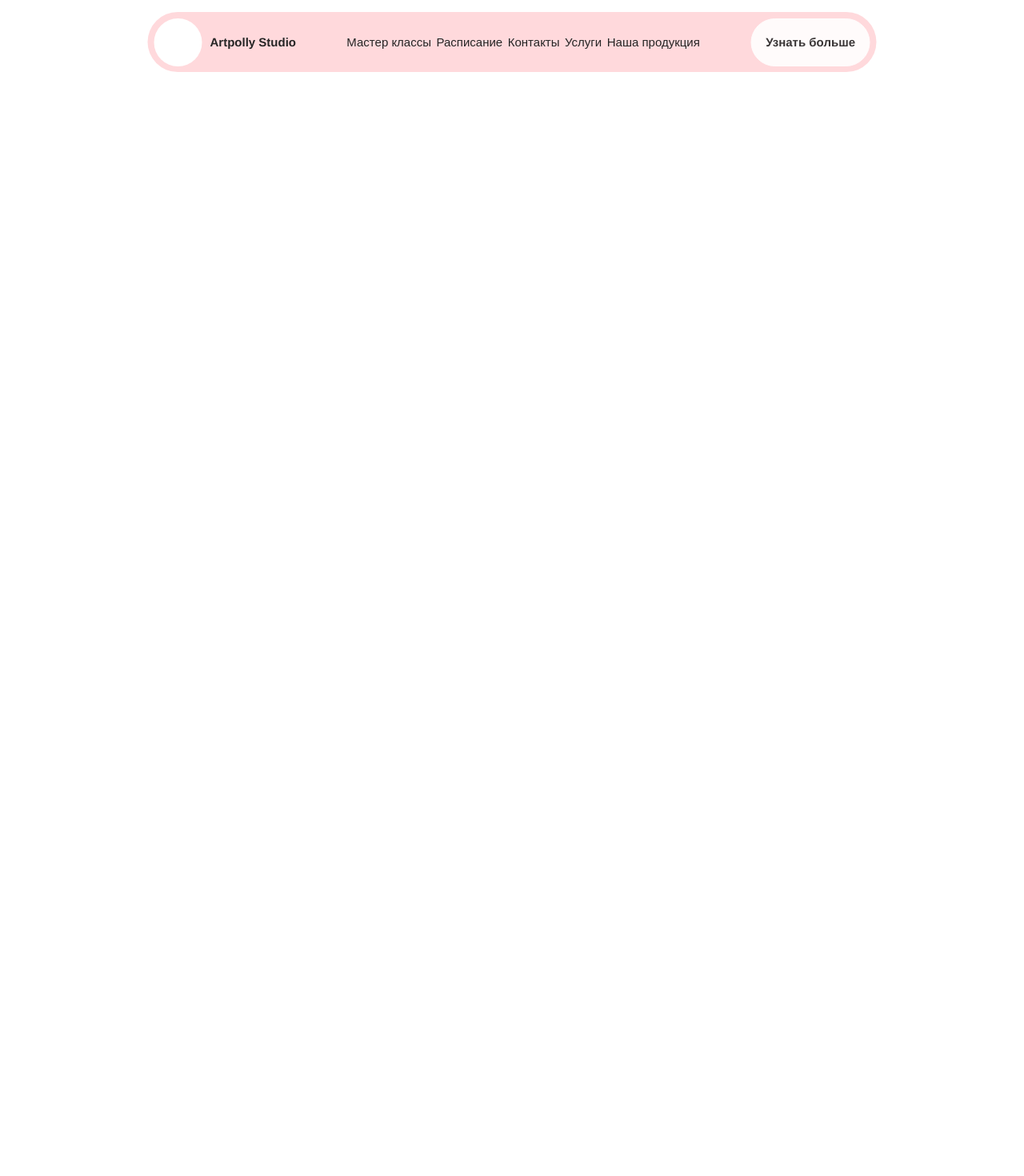
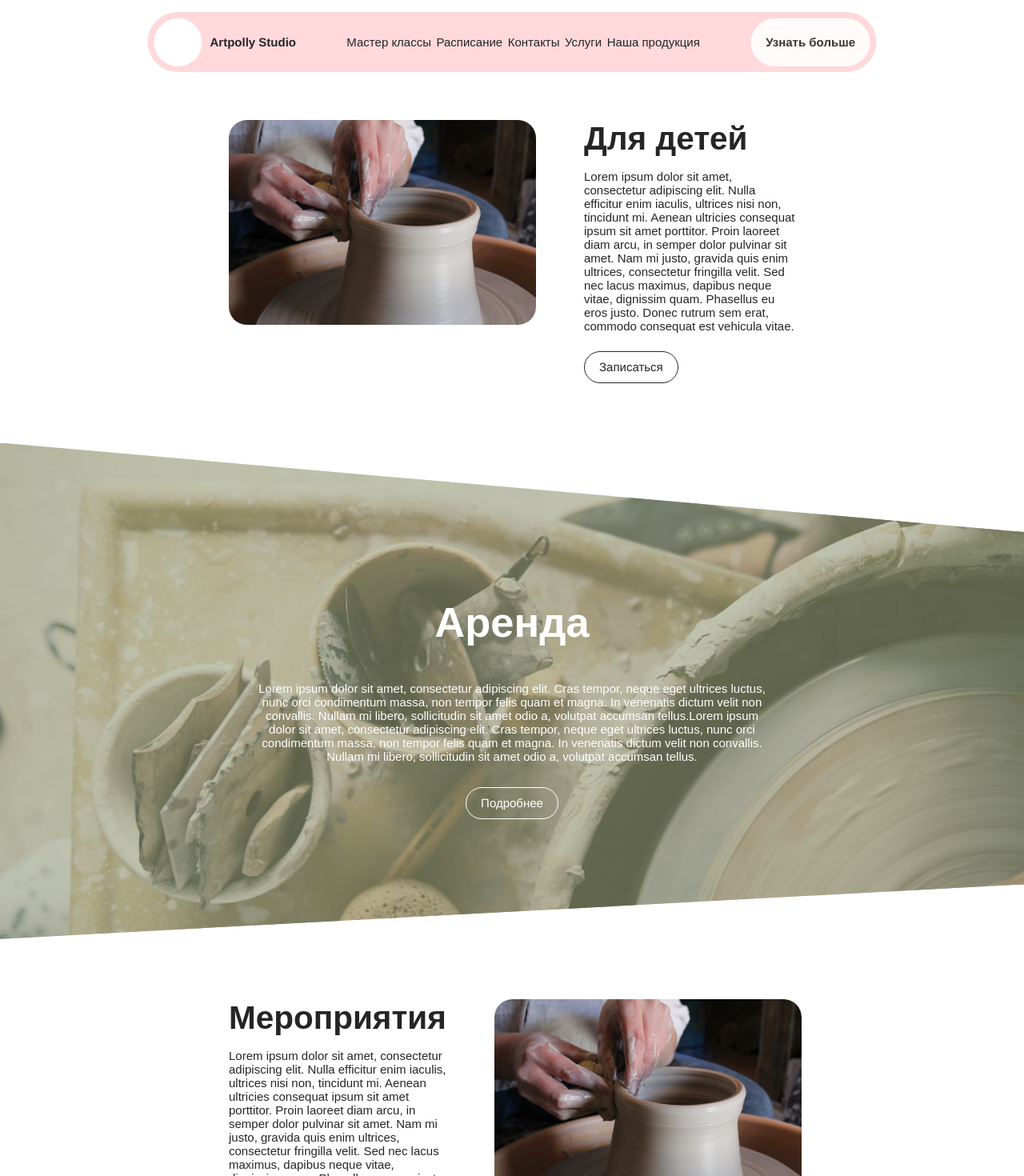
Before and after one commit to locturui/artpolly-vue, a Vue app: page /offering in a window 1280 px wide. Shown: the top 1470 px of the page at 80% size. Before the commit the page ends 800 px from the top, so only its background shows below. Built offline with nearby package versions, Linux system fonts and the light colour scheme.

Commit message:
Offering view

```diff
--- a/src/components/NarrowSection.vue
+++ b/src/components/NarrowSection.vue
@@ -1,15 +1,15 @@
 <template>
-  <section>
+  <div>
     <slot></slot>
-  </section>
+  </div>
 </template>
 <script setup>
 import AboutItem from './AboutItem.vue'
 </script>
 <style scoped>
-section {
+div {
   width: 60% !important;
   margin: auto;
-  padding-top: 8em;
+  padding-top: 10em;
 }
 </style>
--- /dev/null
+++ b/src/components/TheOffering.vue
@@ -0,0 +1,103 @@
+<template>
+  <section>
+    <NarrowSection>
+      <div class="wrapper">
+        <InfoItem imgUrl="/image/photo_about.jpeg" :classes="['reverse']">
+          <template #header>Для детей</template>
+          <template #content
+            >Lorem ipsum dolor sit amet, consectetur adipiscing elit. Nulla efficitur enim iaculis,
+            ultrices nisi non, tincidunt mi. Aenean ultricies consequat ipsum sit amet porttitor.
+            Proin laoreet diam arcu, in semper dolor pulvinar sit amet. Nam mi justo, gravida quis
+            enim ultrices, consectetur fringilla velit. Sed nec lacus maximus, dapibus neque vitae,
+            dignissim quam. Phasellus eu eros justo. Donec rutrum sem erat, commodo consequat est
+            vehicula vitae.
+          </template>
+          <template #button>
+            <ActionButton :classes="['btn', 'dark-btn']">Записаться</ActionButton>
+          </template>
+        </InfoItem>
+      </div>
+    </NarrowSection>
+    <div class="wrapper">
+      <div class="container">
+        <div class="image-container">
+          <div class="content">
+            <h1>Аренда</h1>
+            <p>
+              Lorem ipsum dolor sit amet, consectetur adipiscing elit. Cras tempor, neque eget
+              ultrices luctus, nunc orci condimentum massa, non tempor felis quam et magna. In
+              venenatis dictum velit non convallis. Nullam mi libero, sollicitudin sit amet odio a,
+              volutpat accumsan tellus.Lorem ipsum dolor sit amet, consectetur adipiscing elit. Cras
+              tempor, neque eget ultrices luctus, nunc orci condimentum massa, non tempor felis quam
+              et magna. In venenatis dictum velit non convallis. Nullam mi libero, sollicitudin sit
+              amet odio a, volutpat accumsan tellus.
+            </p>
+            <ActionButton :classes="['btn']">Подробнее</ActionButton>
+          </div>
+        </div>
+      </div>
+    </div>
+    <div class="narrow-wrap">
+      <div class="wrapper">
+        <InfoItem imgUrl="/image/photo_about.jpeg" :classes="['']">
+          <template #header>Мероприятия</template>
+          <template #content
+            >Lorem ipsum dolor sit amet, consectetur adipiscing elit. Nulla efficitur enim iaculis,
+            ultrices nisi non, tincidunt mi. Aenean ultricies consequat ipsum sit amet porttitor.
+            Proin laoreet diam arcu, in semper dolor pulvinar sit amet. Nam mi justo, gravida quis
+            enim ultrices, consectetur fringilla velit. Sed nec lacus maximus, dapibus neque vitae,
+            dignissim quam. Phasellus eu eros justo. Donec rutrum sem erat, commodo consequat est
+            vehicula vitae.
+          </template>
+          <template #button>
+            <ActionButton :classes="['btn', 'dark-btn']">Записаться</ActionButton>
+          </template>
+        </InfoItem>
+      </div>
+    </div>
+    <TheFooter></TheFooter>
+  </section>
+</template>
+
+<script setup lang="ts">
+import ActionButton from './ActionButton.vue'
+import NarrowSection from './NarrowSection.vue'
+import InfoItem from './InfoItem.vue'
+import TheFooter from './TheFooter.vue'
+</script>
+
+<style scoped>
+.container {
+  display: flex;
+  align-items: center;
+  justify-content: space-between;
+  color: #fff;
+}
+
+.image-container {
+  background-image: url('/image/bg-3.jpeg');
+  background-size: cover;
+  clip-path: polygon(0 0, 100% 18%, 100% 89%, 0 100%);
+  width: 100%;
+  margin: 5em 0;
+}
+
+.content {
+  width: 100%;
+  background: rgba(154, 160, 124, 0.6);
+  padding: 10em 0;
+  text-align: center;
+}
+
+.content p {
+  width: 50%;
+  margin: 0 auto;
+  margin-bottom: 2em;
+}
+
+.narrow-wrap {
+  width: 60%;
+  margin: 0 auto;
+  margin-bottom: 5em;
+}
+</style>
--- /dev/null
+++ b/src/components/TheSchedule.vue
@@ -0,0 +1,15 @@
+<template>
+  <section id="schedule">
+    <h2>Расписание</h2>
+    <!-- ... -->
+  </section>
+</template>
+
+<script setup lang="ts"></script>
+
+<style scoped>
+section {
+  padding-top: 6em;
+  text-align: center;
+}
+</style>
--- a/src/router/index.ts
+++ b/src/router/index.ts
@@ -2,6 +2,8 @@ import { createRouter, createWebHistory } from 'vue-router'
 import HomeView from '../views/HomeView.vue'
 import ClassesView from '../views/ClassesView.vue'
 import ShopView from '../views/ShopView.vue'
+import OfferingView from '../views/OfferingView.vue'
+import ScheduleView from '../views/ScheduleView.vue'
 
 const router = createRouter({
   history: createWebHistory(import.meta.env.BASE_URL),
@@ -20,6 +22,16 @@ const router = createRouter({
       path: '/shop',
       name: 'shop',
       component: ShopView
+    },
+    {
+      path: '/offering',
+      name: 'offering',
+      component: OfferingView
+    },
+    {
+      path: '/schedule',
+      name: 'schedule',
+      component: ScheduleView
     }
   ]
 })
--- /dev/null
+++ b/src/views/OfferingView.vue
@@ -0,0 +1,13 @@
+<script setup>
+import TheOffering from '../components/TheOffering.vue'
+</script>
+
+<template>
+  <TheOffering></TheOffering>
+</template>
+
+<style scoped>
+section {
+  width: 100%;
+}
+</style>
--- /dev/null
+++ b/src/views/ScheduleView.vue
@@ -0,0 +1,13 @@
+<script setup>
+import TheSchedule from '../components/TheSchedule.vue'
+</script>
+
+<template>
+  <TheSchedule></TheSchedule>
+</template>
+
+<style scoped>
+section {
+  width: 100%;
+}
+</style>
```
Also changed, not shown: public/image/bg-3.jpeg (added).
